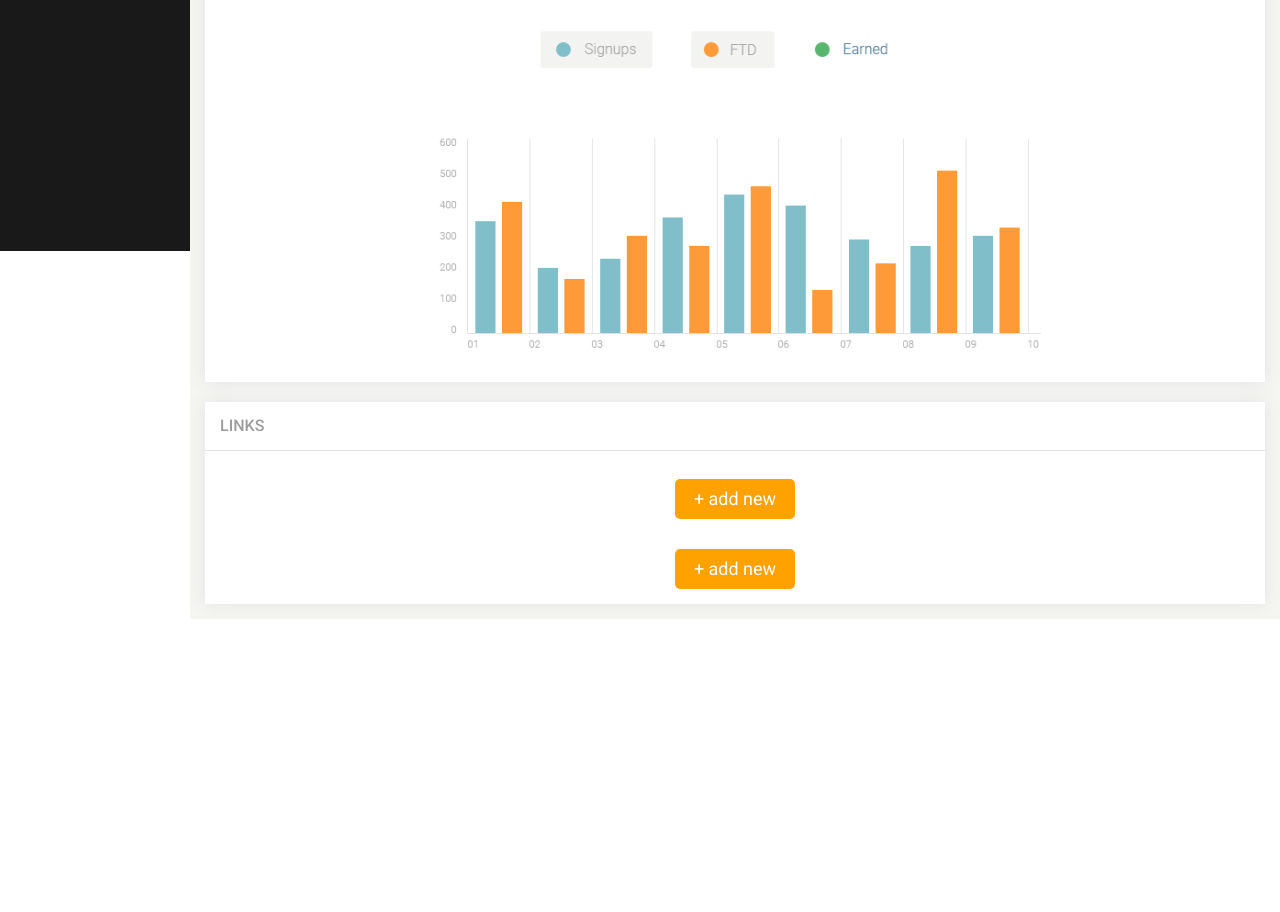
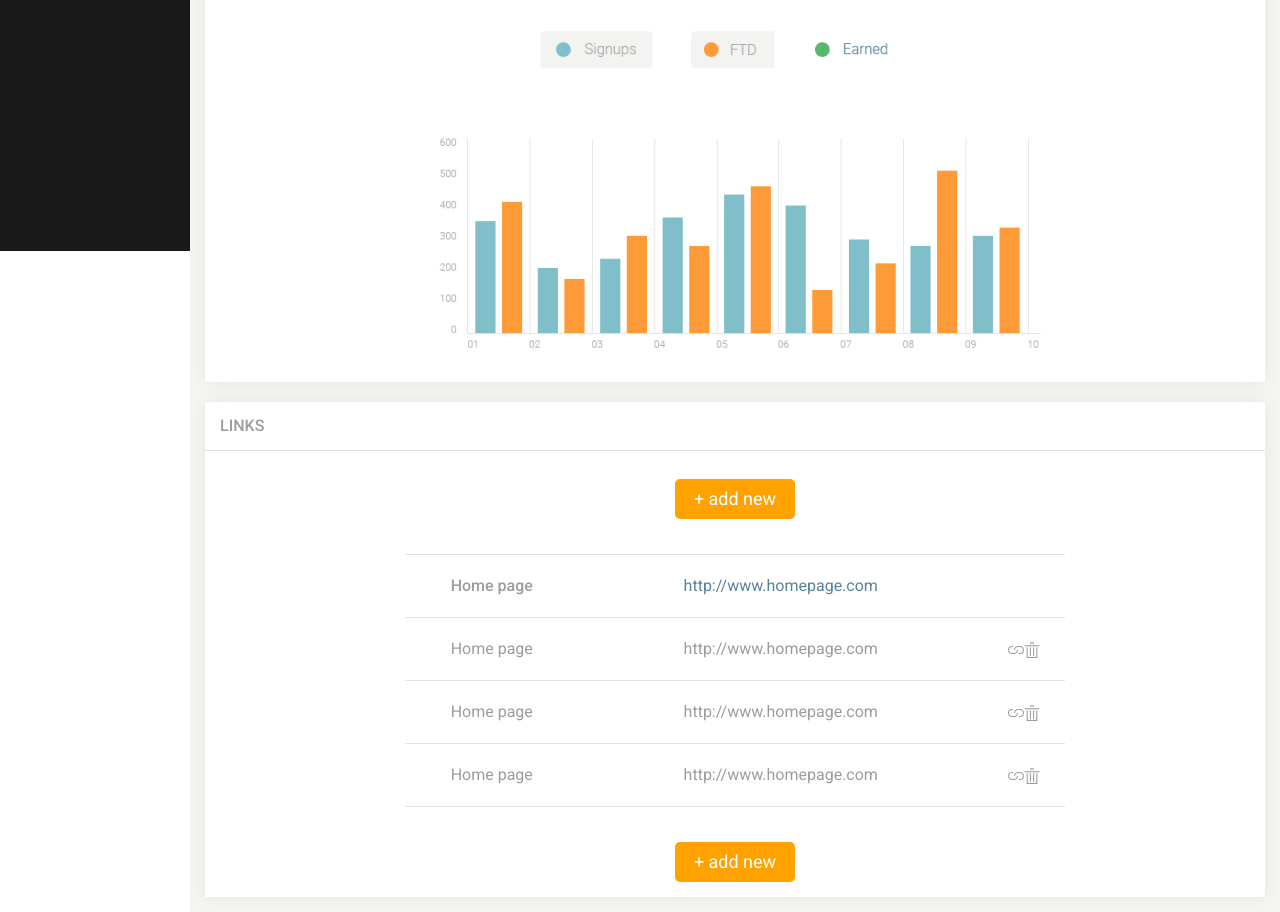
Before and after one commit to grzegorz-jodlowski/dashboard-project, a website: page src/index.html in a window 1280 px wide. Shown: the part 549-1461 px from the top of the page. Before the commit the page ends 1168 px from the top, so only its background shows below. Drawn offline with nearby package versions, Linux system fonts and the light colour scheme; files that its build step writes are made by us from their sources.

Commit message:
Add table section to general page

```diff
--- a/src/index.html
+++ b/src/index.html
@@ -115,7 +115,33 @@
         <div class="section__box section__box--without-border">
           <button class="button-add">+ add new</button>
         </div>
+        <div class="section__table">
+          <table class="links-table">
+            <tbody>
+              <tr class="links-table__row">
+                <td class="links-table__link-name">Home page</td>
+                <td class="links-table__link-address"><a href="http://www.homepage.com">http://www.homepage.com</a></td>
+                <td class="links-table__icons"><i class="icon-links"></i><i class="icon-trash"></i></td>
+              </tr>
+              <tr class="links-table__row">
+                <td>Home page</td>
+                <td>http://www.homepage.com</td>
+                <td><i class="icon-links"></i><i class="icon-trash"></i></td>
+              </tr>
+              <tr class="links-table__row">
+                <td>Home page</td>
+                <td>http://www.homepage.com</td>
+                <td><i class="icon-links"></i><i class="icon-trash"></i></td>
+              </tr>
+              <tr class="links-table__row">
+                <td>Home page</td>
+                <td>http://www.homepage.com</td>
+                <td><i class="icon-links"></i><i class="icon-trash"></i></td>
+              </tr>
+            </tbody>
 
+          </table>
+        </div>
 
 
         <div class="section__box section__box--without-border">
--- /dev/null
+++ b/src/sass/components/_tables.scss
@@ -0,0 +1,44 @@
+.links-table {
+  margin: 20px auto;
+  min-width: 660px;
+  border-collapse: collapse;
+
+  &__row {
+    line-height: 60px;
+    border-top: $border;
+    border-bottom: $border;
+
+    &:hover {
+      background-color: $gray-light;
+
+      i {
+        display: inline;
+      }
+    }
+  }
+
+  &__link-name {
+    font-weight: $font-semibold;
+  }
+
+  &__link-address a {
+    color: $blue;
+
+    &:hover {
+      color: $orange;
+    }
+  }
+
+  &__icons {
+    width: 80px;
+
+    i {
+      display: none;
+      margin: 10px;
+
+      &:hover {
+        color: $orange;
+      }
+    }
+  }
+}
--- a/src/sass/sections/_main-content.scss
+++ b/src/sass/sections/_main-content.scss
@@ -31,6 +31,11 @@
 
   &__chart {
     max-width: 660px;
+    margin: 20px auto;
+    text-align: center;
+  }
+
+  &__table {
     margin: 20px auto;
     text-align: center;
   }
--- a/src/sass/style.scss
+++ b/src/sass/style.scss
@@ -8,6 +8,7 @@
 /* Components */
 @import "components/buttons";
 @import "components/inputs";
+@import "components/tables";
 
 /* Sections */
 @import "sections/sidebar";
```
